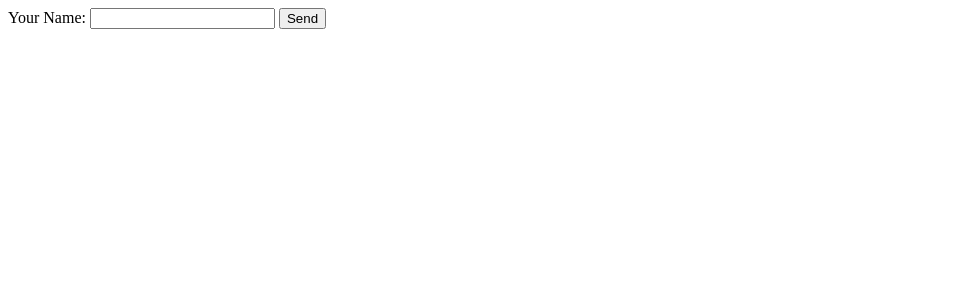
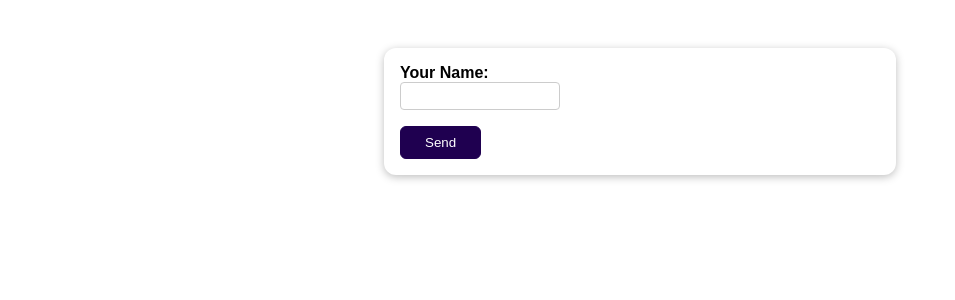
Before and after one commit to kila21/django-udemy-course, a Django app: page / in a window 1280 px wide. Shown: the top 300 px of the page, without its empty margins (0-955 px from the left). Run offline with Django 5.2, Linux system fonts and the light colour scheme.

Commit message:
add styles to page and load static

```diff
--- /dev/null
+++ b/feedback/reviews/static/reviews/styles.css
@@ -0,0 +1,55 @@
+body {
+    font-family: sans-serif;
+    margin: 0;
+}
+
+form {
+    width: 90%;
+    max-width: 30rem;
+    padding: 1rem;
+    margin: 3rem auto;
+    border-radius: 12px;
+    background-color: white;
+    box-shadow: 0 2px 8px rgba(0, 0, 0, 0.26);
+}
+
+button {
+    cursor: pointer;
+    padding: 0.5rem 1.5rem;
+    border-radius: 6px;
+    background-color: #1f0050;
+    color: white;
+    border: 1px solid #1f0050;
+}
+
+button:active,
+button:hover {
+    border-color: #320777;
+    background-color: #320777;
+}
+
+.form-control {
+    margin-bottom: 1rem;
+
+}
+
+.form-control input {
+    font: inherit;
+    padding: 0.25rem;
+    border-radius: 4px;
+    border: 1px solid #ccc;
+    display: block;
+    width: 10rem;
+}
+
+.form-control input:focus {
+    border-color: #1f0050;
+    outline: none;
+    background-color: #f4eeff;
+
+}
+
+.form-control label {
+    display: block;
+    font-weight: bold;
+}
--- a/feedback/reviews/templates/reviews/review.html
+++ b/feedback/reviews/templates/reviews/review.html
@@ -1,16 +1,20 @@
+{% load static%}
 <html lang="en">
 <head>
     <meta charset="UTF-8">
     <meta name="viewport" content="width=device-width, initial-scale=1.0">
     <title>Your Review</title>
+    <link rel="stylesheet" href="{% static 'reviews/styles.css' %}">
 </head>
 <body>
     <form action='/' method='POST'>
         {% csrf_token %}
         {% comment %} {{ form }} {% endcomment %}
-        {{ form.user_name.label_tag }}
-        {{ form.user_name }}
-        {{ form.user_name.errors }}
+        <div class='form-control {% if form.user_name.errors %} errors {% endif %}'>
+            {{ form.user_name.label_tag }}
+            {{ form.user_name }}
+            {{ form.user_name.errors }}
+        </div>
         <button type='submit'>Send</button>
     </form>
 </body>
```
